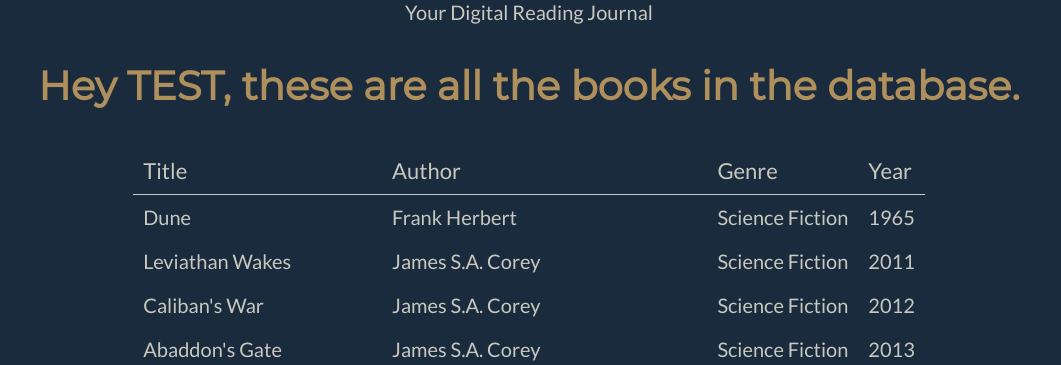
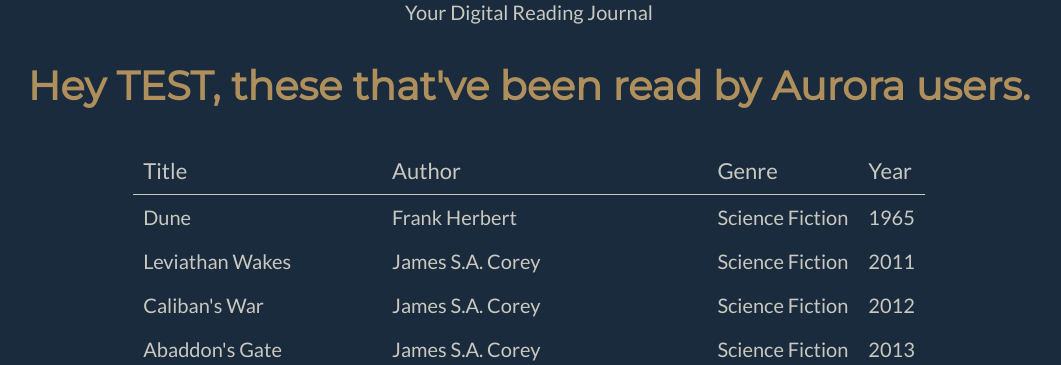
Before and after one commit to StephenHuang17253/aurora, a Flask app: page /books in a window 1280 px wide. Shown: the part 206-571 px from the top of the page, without its empty margins (111-1172 px from the left). Run offline with Flask 2, Linux system fonts and the light colour scheme; a user stored in the database is signed in; data comes from the database, SQL or seed files in the repository.

Commit message:
0.45 - Revise update.html to filter by userid
When I made the journal only display books the user has read-
I forgot to do the same for the update page.
If I didn't fix this, users could've potentially deleted books-
from other people's journals

```diff
--- a/main.py
+++ b/main.py
@@ -62,8 +62,8 @@ def genre(name):
 
 @app.route('/update', methods=["GET", "POST"])
 def update():
-    book = models.Books.query.all()
-    return render_template("update.html", book=book, page_title="Update")
+    user = models.Users.query.filter_by(userid=session['user']).first_or_404()
+    return render_template("update.html", user=user, userid=user, page_title="Journal")
 
 
 @app.route('/updatetitle', methods=["POST"])
--- a/templates/allbooks.html
+++ b/templates/allbooks.html
@@ -2,7 +2,9 @@
 {% block content %}
 
 {% if current_user %}
-<h1>Hey {{current_user.username}}, these are all the books in the database.</h1>
+<h1>Hey {{current_user.username}}, these that've been read by Aurora users.</h1>
+{% else %}
+<h1>These are all the books that've been read by Aurora users.</h1>
 {% endif %}
 
 <table id="books">
```
Also changed, not shown: templates/update.html (+4 -4 lines).
